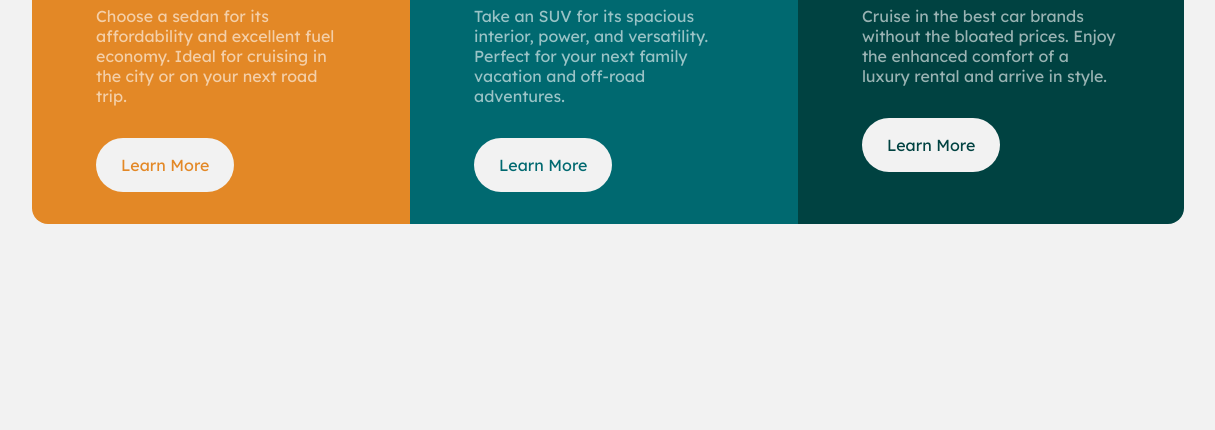
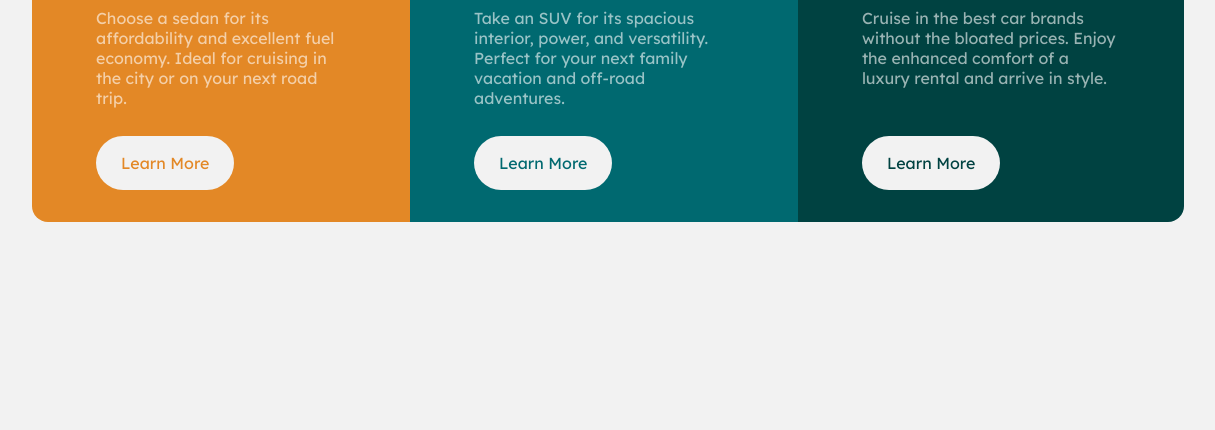
Before and after one commit to adamskys/3column-fementor, a plain HTML site: page index.html in a window 1536 px wide. Shown: the part 370-800 px from the top of the page, without its empty margins (160-1375 px from the left). Drawn offline with Linux system fonts and the light colour scheme.

Commit message:
fixed moving buttons

```diff
--- a/style.scss
+++ b/style.scss
@@ -55,7 +55,8 @@ html {
 
   p {
     margin-top: 1.5rem;
-    color: ($transparent-white)
+    color: ($transparent-white);
+    height: 15vh;
   }
 
   img {
@@ -182,5 +183,12 @@ html {
 @media (min-width: 1439px) {
   .cards {
     max-width: 75vw;
+
+    p {
+      height: 12vh;
+    }
   }
+
+
+
 }
```
Also changed, not shown: style.css.
